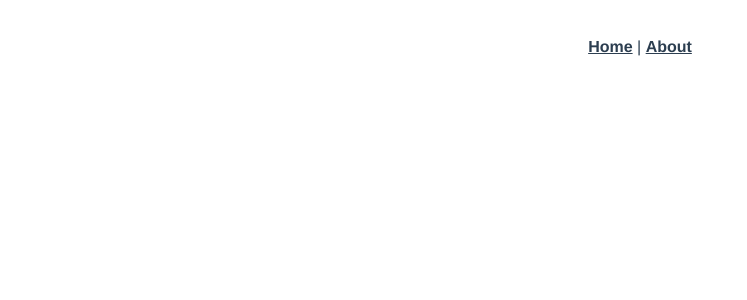
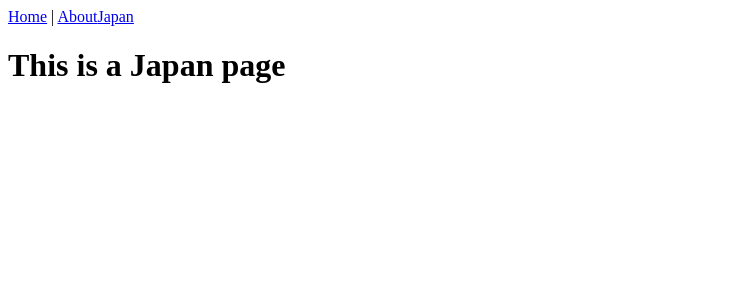
Before and after one commit to joonyslife/mk1, a Vue app: page /japan in a window 1280 px wide. Shown: the top 300 px of the page, without its empty margins (0-747 px from the left). Built offline with nearby package versions, Linux system fonts and the light colour scheme.

Commit message:
7  vue router

```diff
--- a/src/App.vue
+++ b/src/App.vue
@@ -3,30 +3,12 @@
     <div id="nav">
       <router-link to="/">Home</router-link> |
       <router-link to="/about">About</router-link>
+      <router-link to="/japan">Japan</router-link>
     </div>
     <router-view/>
   </div>
 </template>
 
 <style>
-#app {
-  font-family: Avenir, Helvetica, Arial, sans-serif;
-  -webkit-font-smoothing: antialiased;
-  -moz-osx-font-smoothing: grayscale;
-  text-align: center;
-  color: #2c3e50;
-}
 
-#nav {
-  padding: 30px;
-}
-
-#nav a {
-  font-weight: bold;
-  color: #2c3e50;
-}
-
-#nav a.router-link-exact-active {
-  color: #42b983;
-}
 </style>
--- a/src/router/index.js
+++ b/src/router/index.js
@@ -17,6 +17,14 @@
     // this generates a separate chunk (about.[hash].js) for this route
     // which is lazy-loaded when the route is visited.
     component: () => import(/* webpackChunkName: "about" */ '../views/About.vue')
+  },
+  {
+    path: '/japan',
+    name: 'Japan',
+    // route level code-splitting
+    // this generates a separate chunk (about.[hash].js) for this route
+    // which is lazy-loaded when the route is visited.
+    component: () => import(/* webpackChunkName: "about" */ '../views/Japan.vue')
   }
 ]
 
--- /dev/null
+++ b/src/views/Japan.vue
@@ -0,0 +1,5 @@
+<template>
+  <div class="about">
+    <h1>This is a Japan page</h1>
+  </div>
+</template>
```
